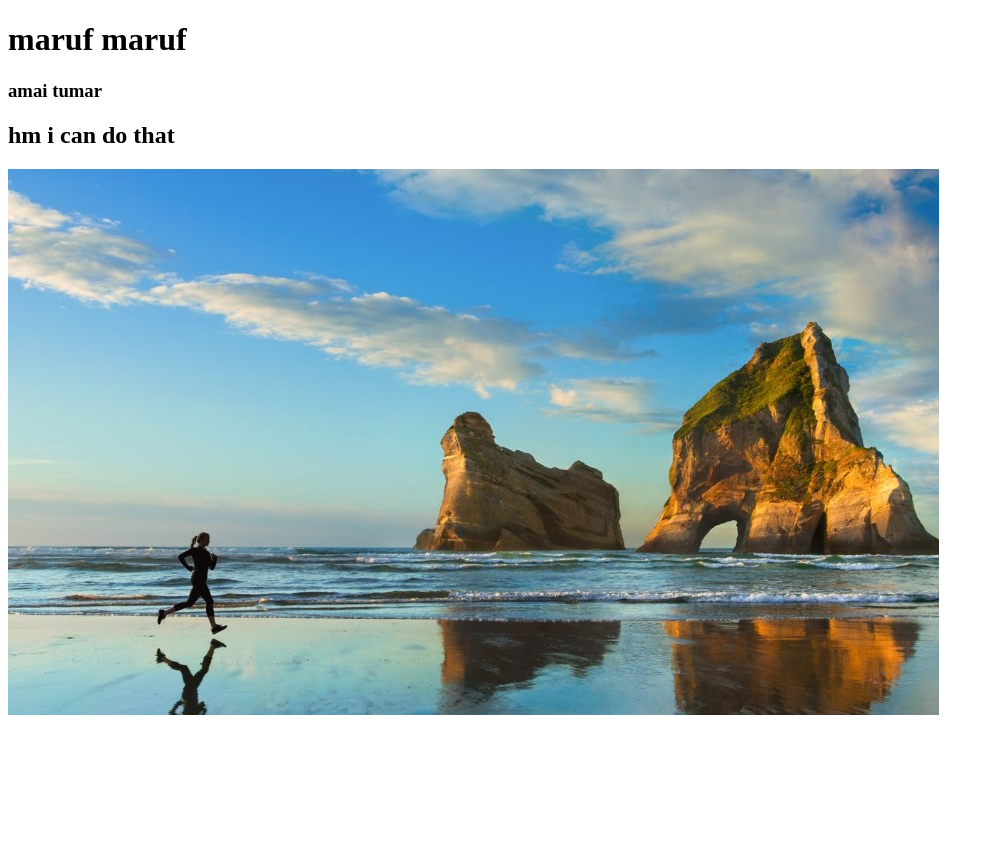
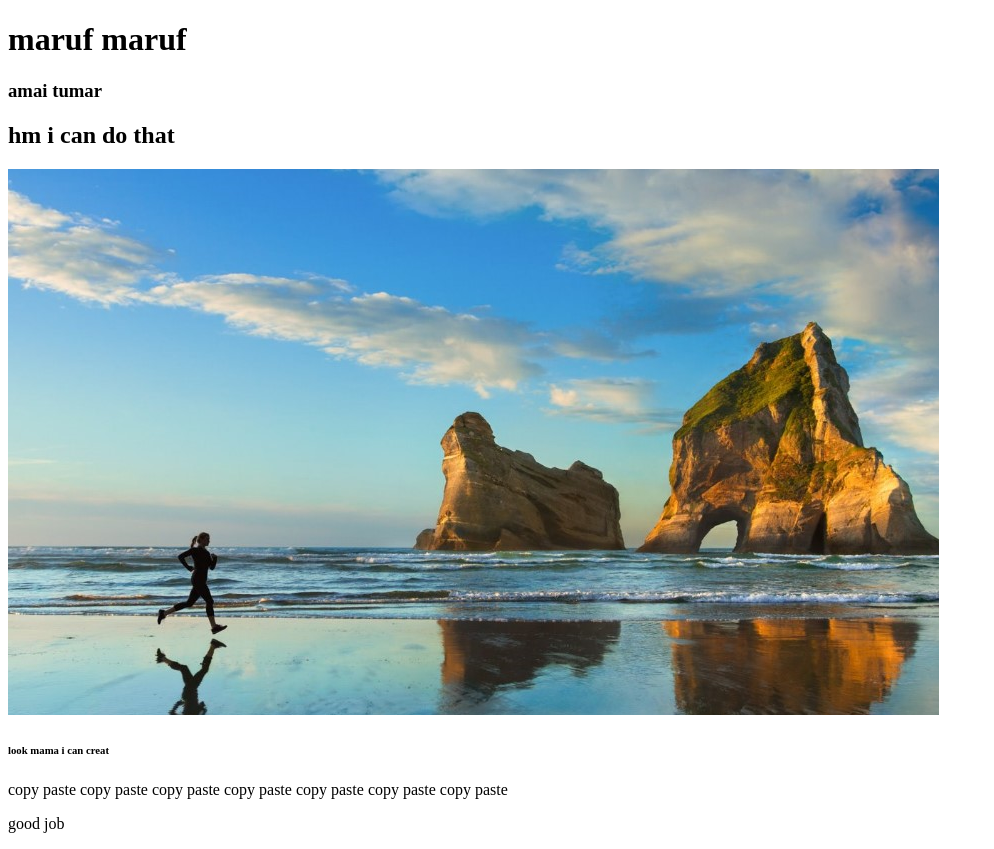
Before and after one commit to naimshahed/my-fourth-repo, a plain HTML site: page index.html in a window 1280 px wide. Shown: the whole page, without its empty margins (0-994 px from the left). Before the commit the page ends 800 px from the top, so only its background shows below. Drawn offline with Linux system fonts and the light colour scheme.

Commit message:
new file

```diff
--- a/index.html
+++ b/index.html
@@ -11,5 +11,11 @@
     <h3>amai tumar</h3>
     <h2>hm i can do that</h2>
     <img src="windows.PNG" alt="">
+    <h6>look mama i can creat</h6>
+    <p>copy paste copy paste copy paste copy paste copy paste copy paste copy paste </p>
+    <div>
+
+        <p>good job</p>
+    </div>
 </body>
 </html>
```
